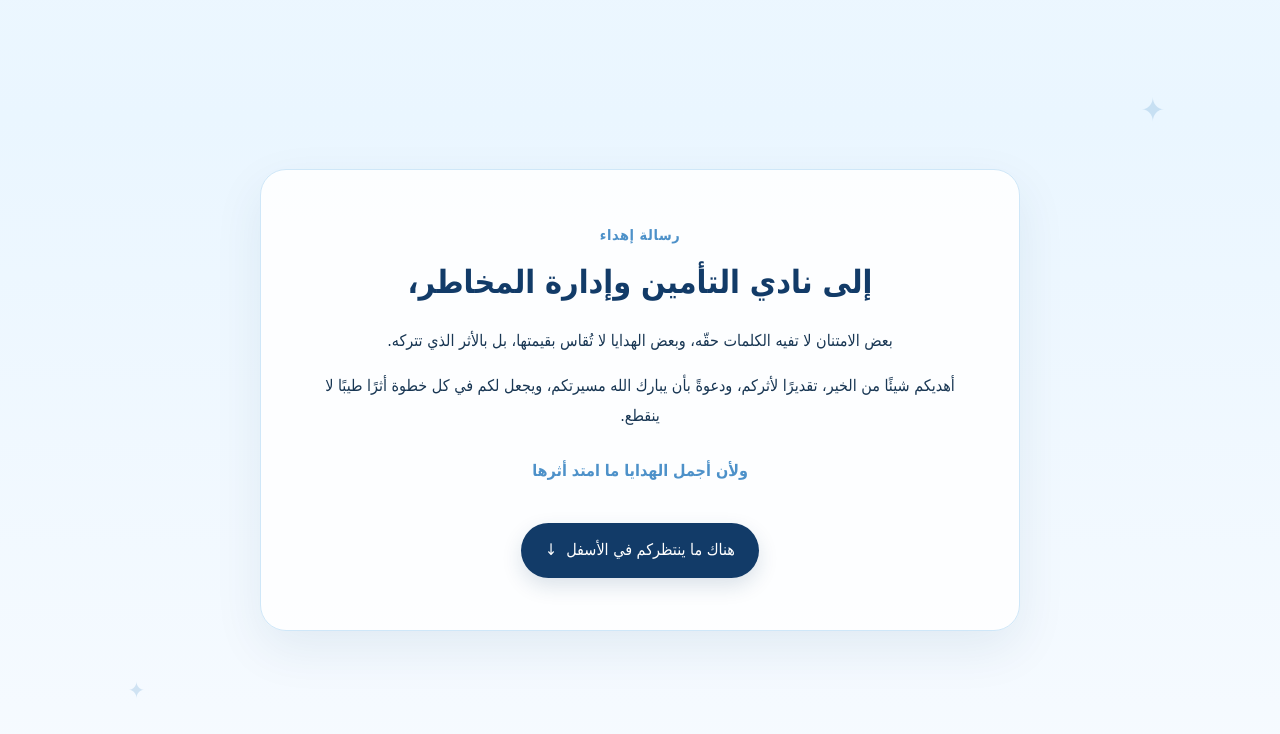
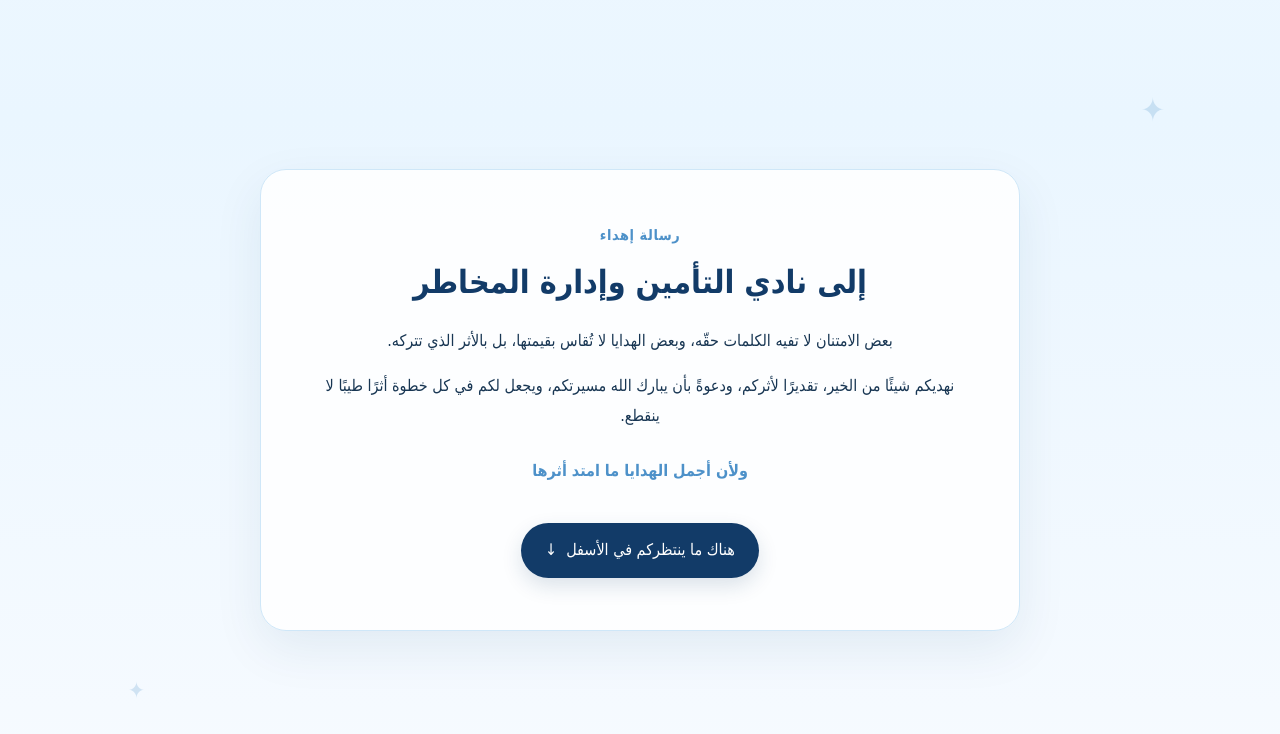
Before and after one commit to DinaAlmutairi/A, a plain HTML site: page index.html in a window 1280 px wide. Both pictures are taken after a click on the button "افتح الظرف". Shown: the part 800-1534 px from the top of the page. Drawn offline with Linux system fonts and the light colour scheme.

Commit message:
Update Arabic text in letter section

```diff
--- a/index.html
+++ b/index.html
@@ -162,9 +162,9 @@
     <section class="page hidden" id="letter">
       <article class="letter-card">
         <div class="eyebrow">رسالة إهداء</div>
-        <h2>إلى نادي التأمين وإدارة المخاطر،</h2>
+        <h2>إلى نادي التأمين وإدارة المخاطر</h2>
         <p>بعض الامتنان لا تفيه الكلمات حقّه، وبعض الهدايا لا تُقاس بقيمتها، بل بالأثر الذي تتركه.</p>
-        <p>أهديكم شيئًا من الخير، تقديرًا لأثركم، ودعوةً بأن يبارك الله مسيرتكم، ويجعل لكم في كل خطوة أثرًا طيبًا لا ينقطع.</p>
+        <p>نهديكم شيئًا من الخير، تقديرًا لأثركم، ودعوةً بأن يبارك الله مسيرتكم، ويجعل لكم في كل خطوة أثرًا طيبًا لا ينقطع.</p>
         <p class="signature">ولأن أجمل الهدايا ما امتد أثرها</p>
         <button class="action" id="toGift">هناك ما ينتظركم في الأسفل <span aria-hidden="true">↓</span></button>
       </article>
```
